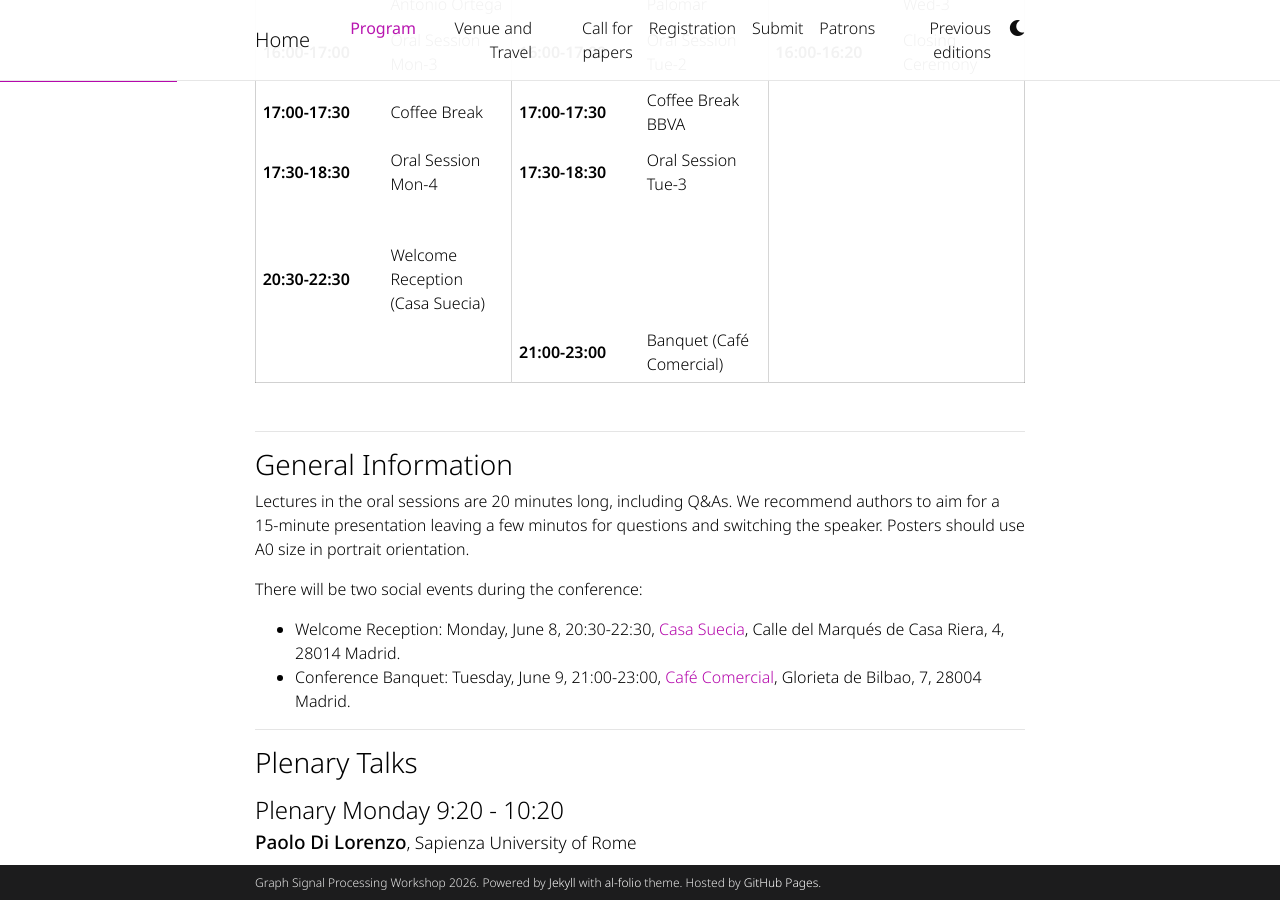
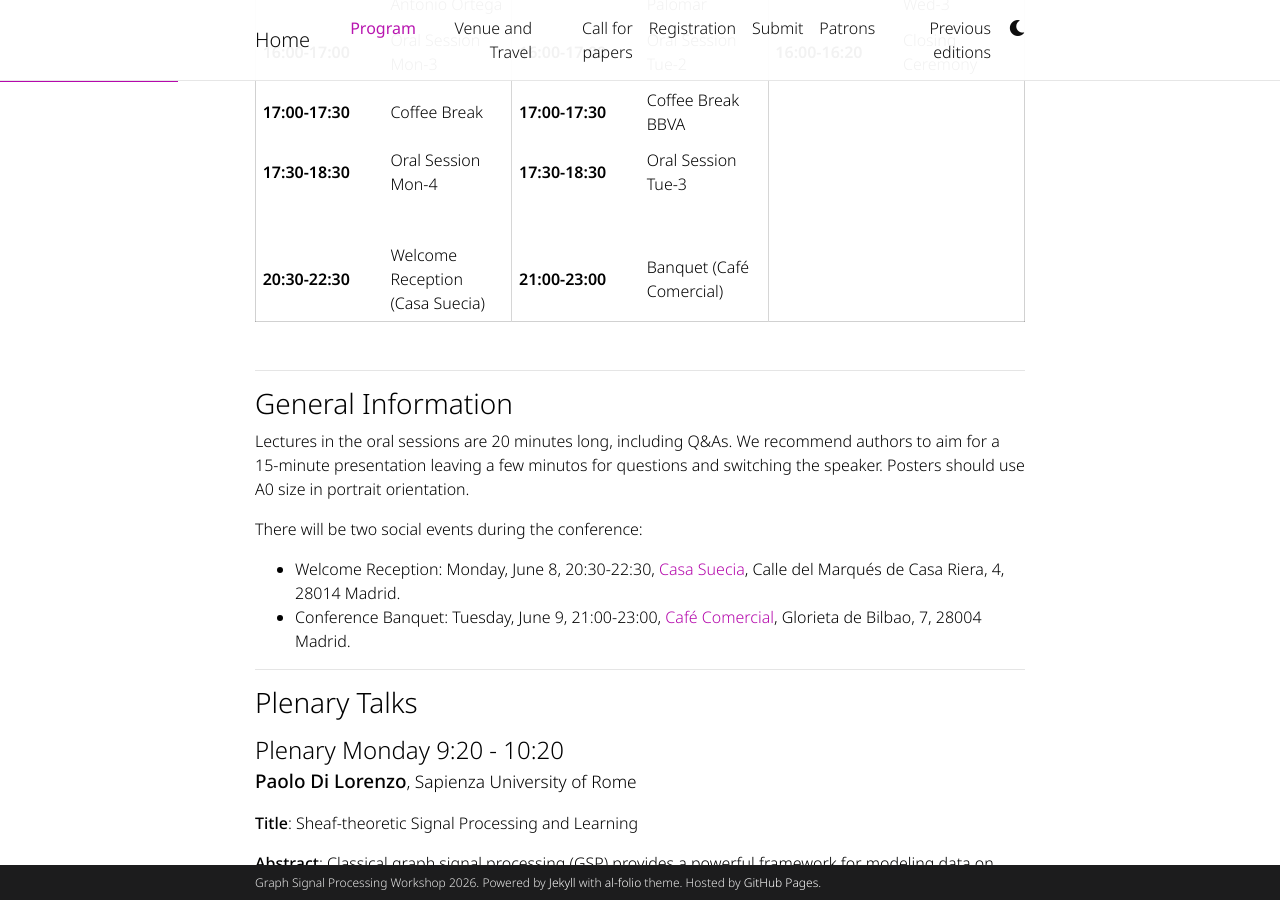
Before and after one commit to GSP2026/gsp2026.github.io, a Jekyll site: the page built from _pages/schedule.md, in a window 1280 px wide and 900 px high, scrolled down 1017 px. Built offline with Jekyll 4.4.1, drawn with Linux system fonts in a browser that asks for light colours; full-size pictures stand in for the smaller copies a plugin makes; comment, search, counter and statistics services are not loaded; a style sheet for code colours, icons or effects is not loaded.

Commit message:
Align social events in schedule table

```diff
--- a/_pages/schedule.md
+++ b/_pages/schedule.md
@@ -327,14 +327,6 @@ Below is the conference schedule at a glance. Details about the plenary talks, o
         <tr>
           <td class="time-slot">20:30-22:30</td>
           <td class="activity-cell">Welcome Reception (Casa Suecia)</td>
-          <td class="time-slot"></td>
-          <td class="activity-cell"></td>
-          <td class="time-slot"></td>
-          <td class="activity-cell"></td>
-        </tr>
-        <tr>
-          <td class="time-slot"></td>
-          <td class="activity-cell"></td>
           <td class="time-slot">21:00-23:00</td>
           <td class="activity-cell">Banquet (Caf&eacute; Comercial)</td>
           <td class="time-slot"></td>
```
